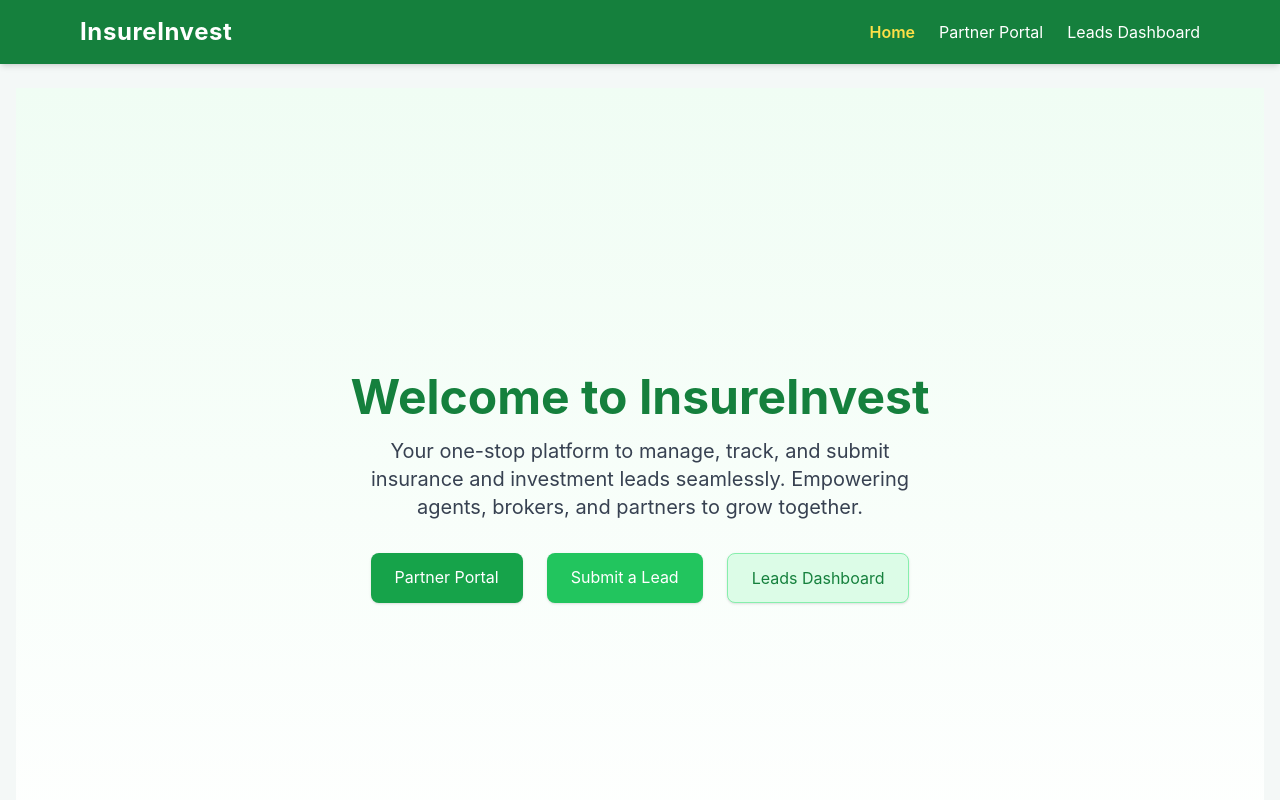
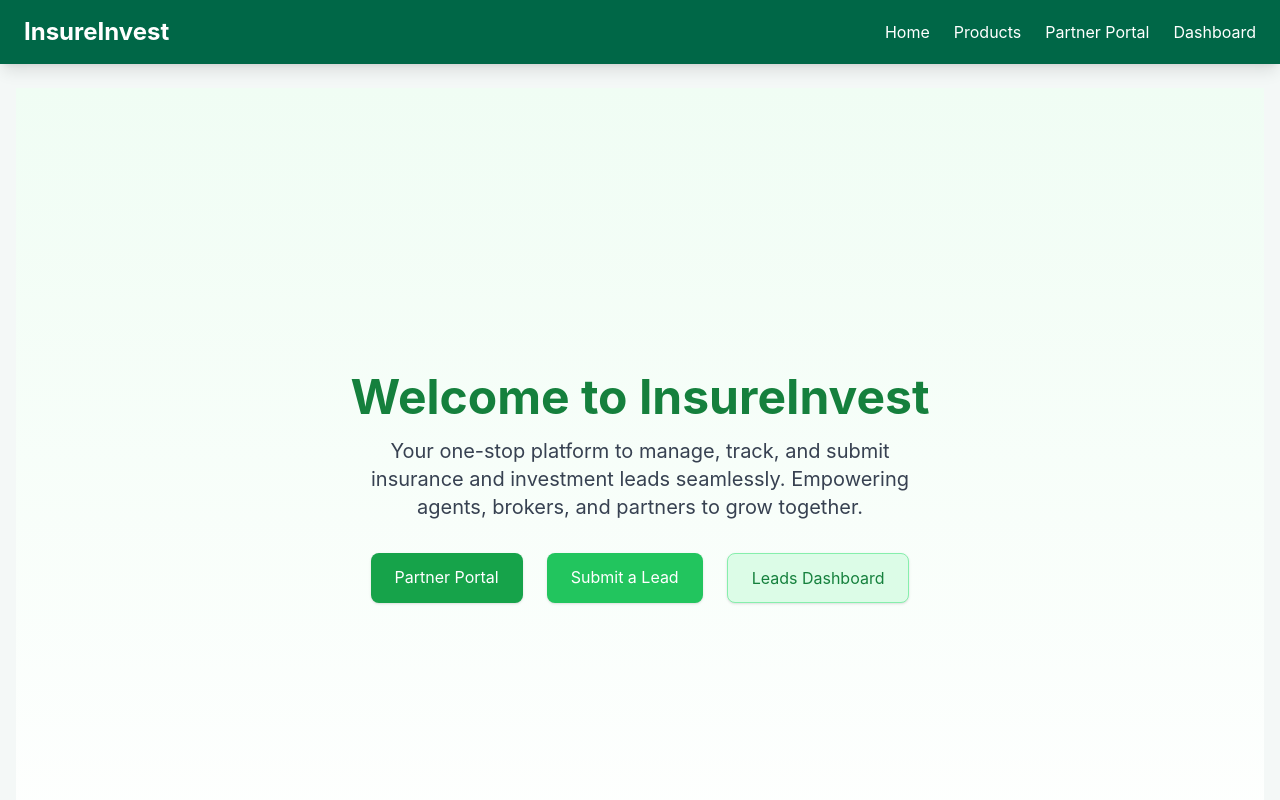
Before and after one commit to ew-prog/insure-invest-frontend, a React (Vite) app: page / in a window 1280 px wide. Shown: the top 800 px of the page. Built offline with nearby package versions, Linux system fonts and the light colour scheme.

Commit message:
Update Navbar.jsx

```diff
--- a/src/Navbar.jsx
+++ b/src/Navbar.jsx
@@ -1,65 +1,18 @@
-import React, { useState } from 'react'
-import { Link, useLocation } from 'react-router-dom'
+import React from 'react'
+import { Link } from 'react-router-dom'
 
 function Navbar() {
-  const [menuOpen, setMenuOpen] = useState(false)
-  const location = useLocation()
-
-  const navItems = [
-    { name: 'Home', path: '/' },
-    { name: 'Partner Portal', path: '/partner-portal' },
-    { name: 'Leads Dashboard', path: '/dashboard' },
-  ]
-
   return (
-    <nav className="bg-green-700 text-white shadow-md">
-      <div className="max-w-6xl mx-auto px-4 flex justify-between items-center h-16">
-        {/* Logo / Brand */}
-        <Link to="/" className="text-2xl font-bold tracking-wide">
-          InsureInvest
-        </Link>
-
-        {/* Mobile Menu Button */}
-        <button
-          onClick={() => setMenuOpen(!menuOpen)}
-          className="md:hidden text-white focus:outline-none"
-        >
-          {menuOpen ? '✕' : '☰'}
-        </button>
-
-        {/* Desktop Menu */}
-        <div className="hidden md:flex space-x-6">
-          {navItems.map((item) => (
-            <Link
-              key={item.path}
-              to={item.path}
-              className={`hover:text-yellow-300 transition ${
-                location.pathname === item.path ? 'text-yellow-300 font-semibold' : ''
-              }`}
-            >
-              {item.name}
-            </Link>
-          ))}
+    <nav className="bg-primary text-white py-4 shadow-lg">
+      <div className="container mx-auto flex justify-between items-center px-6">
+        <h1 className="text-2xl font-bold">InsureInvest</h1>
+        <div className="space-x-6">
+          <Link to="/" className="hover:text-accent">Home</Link>
+          <Link to="/insurance" className="hover:text-accent">Products</Link>
+          <Link to="/partner-portal" className="hover:text-accent">Partner Portal</Link>
+          <Link to="/dashboard" className="hover:text-accent">Dashboard</Link>
         </div>
       </div>
-
-      {/* Mobile Dropdown Menu */}
-      {menuOpen && (
-        <div className="md:hidden bg-green-600 flex flex-col space-y-2 p-4">
-          {navItems.map((item) => (
-            <Link
-              key={item.path}
-              to={item.path}
-              onClick={() => setMenuOpen(false)}
-              className={`hover:text-yellow-300 transition ${
-                location.pathname === item.path ? 'text-yellow-300 font-semibold' : ''
-              }`}
-            >
-              {item.name}
-            </Link>
-          ))}
-        </div>
-      )}
     </nav>
   )
 }
```
